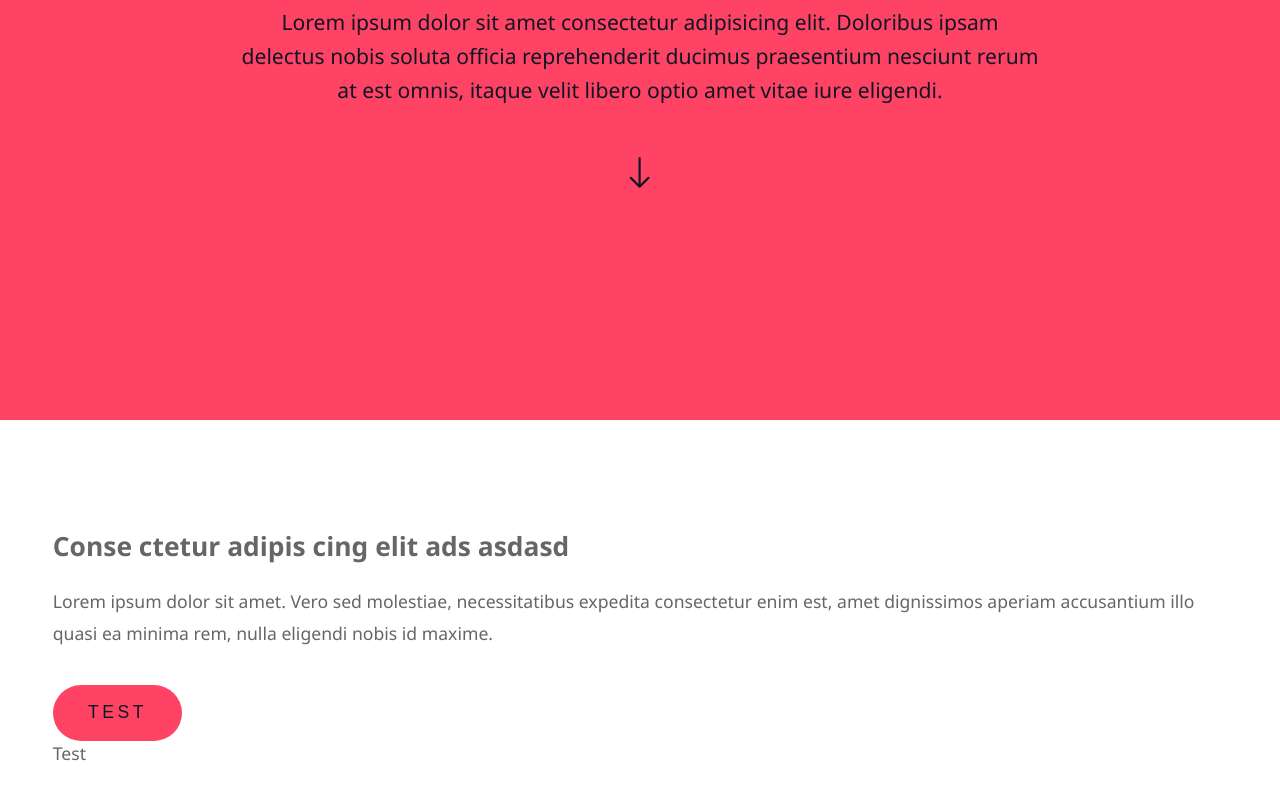
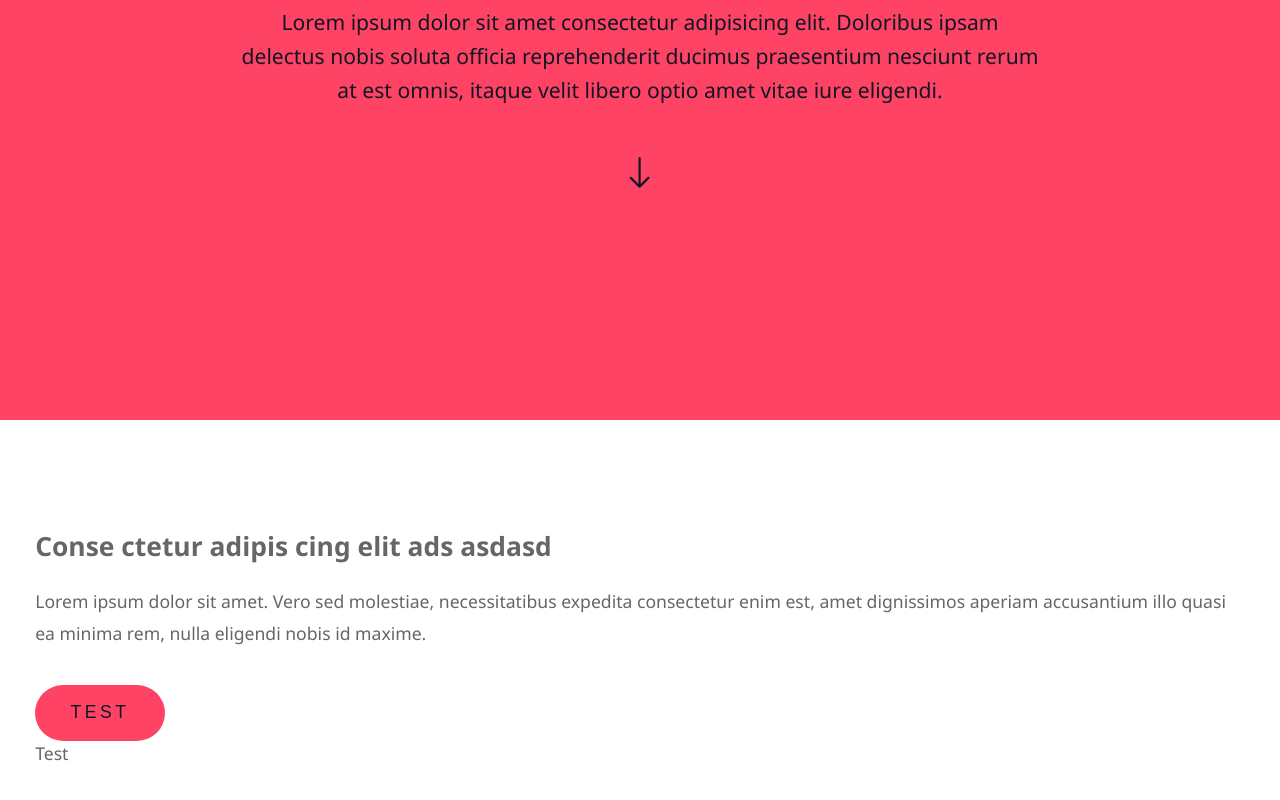
Before and after one commit to lukaszlukasiewicz/lukasiewicz.dev, a Next.js app: page /about in a window 1280 px wide. Shown: the part 380-1180 px from the top of the page. Built offline with nearby package versions, Linux system fonts and the light colour scheme.

Commit message:
Prevent Section animation when component is off screen (from the top)

```diff
--- a/components/UI/Section.module.scss
+++ b/components/UI/Section.module.scss
@@ -1,5 +1,5 @@
 .Section {
-  padding:2em;
+  padding:2em 1em;
 }
 
 .Container {
--- a/components/UI/Section.tsx
+++ b/components/UI/Section.tsx
@@ -15,7 +15,7 @@ const Section: React.FC<{ className?: string, containerClassName?: string }> = (
   const [observe, unObserve] = useIntersectionObserver()
   useEffect(() => {
     const current = sectionRef.current
-    if (current) observe(current, () => controls.start("visible"), () => controls.start("hidden"))
+    if (current) observe(current, () => controls.start("visible"), (entry: IntersectionObserverEntry) => { console.log(entry); if (entry.boundingClientRect.top > 0) controls.start("hidden") })
     return () => {
       if (current) unObserve(current)
     }
```
